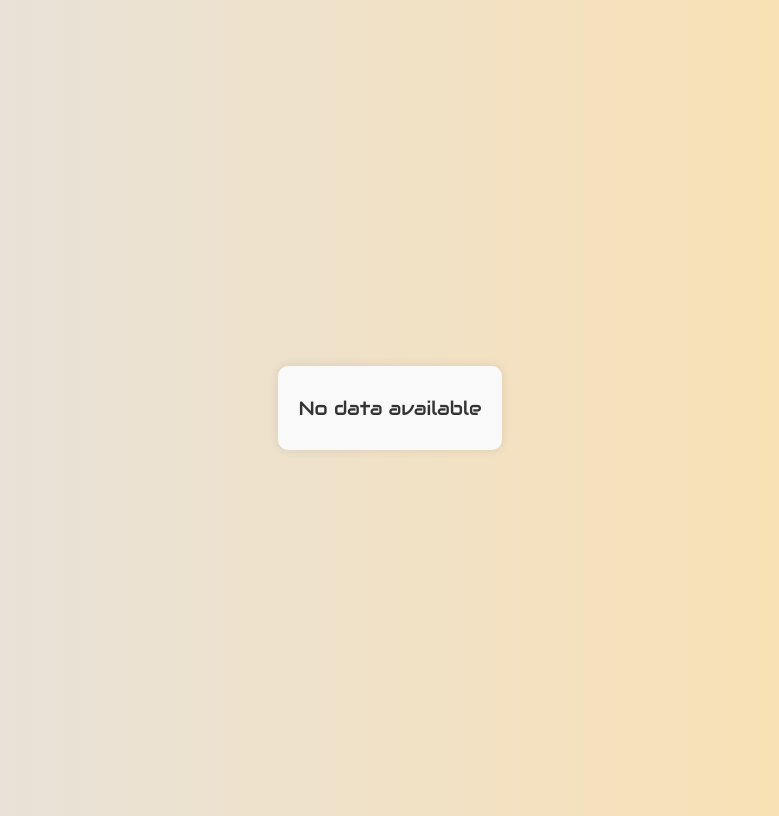
After one commit to GitGinocchio/WeatherWebsiteArduino, a Flask app: template src/web/templates/grafico.html in a window 1280 px wide. The commit adds this page. Shown: the whole page, without its empty margins (250-1029 px from the left). Run offline with Flask 3, Linux system fonts and the light colour scheme; the template is opened without the code that fills it, so the values that code supplies are empty.

Commit message:
Added photos and fixed html files

```diff
--- a/src/web/main.py
+++ b/src/web/main.py
@@ -29,7 +29,7 @@ app = Flask(
 def index():
     return render_template("index.html", data={})
 
-@app.route("/grafico")
+@app.route("/grafico", methods=["GET", "POST"])
 def grafico():
     if request.method == "POST":
         citta = request.form.get("citta")
--- /dev/null
+++ b/src/web/static/css/grafico.css
@@ -0,0 +1,60 @@
+@import url('https://fonts.googleapis.com/css2?family=Poppins:ital,wght@0,100;0,200;0,300;0,400;0,500;0,600;0,700;0,800;0,900;1,100;1,200;1,300;1,400;1,500;1,600;1,700;1,800;1,900&display=swap');
+
+.data-item {
+    font-family: 'Audiowide', sans-serif;
+    font-size: 1.2em;
+    color: #333;
+    margin: 10px 0;
+    display: flex;
+    align-items: center;
+}
+
+.icon {
+    margin-right: 10px;
+    width: 24px;
+    height: 24px;
+    display: flex;
+    justify-content: center;
+}
+
+.grafico {
+    background-color: #f9f9f9;
+    padding: 20px;
+    border-radius: 10px;
+    box-shadow: 0 0 10px rgba(0, 0, 0, 0.1);
+}
+
+.container {
+    display: flex;
+    justify-content: center;
+    align-items: center;
+    height: 100vh;
+}
+
+body {
+    display: flex;
+    justify-content: center;
+    align-items: center;
+    min-height: 100vh;
+    background: linear-gradient(90deg, #e2e2e2, #ffe1ab);
+}
+
+button{
+    width: 10%;
+    height: 37px;
+    background: #333;
+    box-shadow: 0 0 10x rgba(0, 0, 0, 0.1);
+    align-content: center;
+    text-align: center;
+    border-radius: 8px;
+    cursor: pointer;
+    color: #fff;
+    font-size: 24px;
+    font-weight: 600;
+    border: none;
+    font-family: "Audiowide", sans-serif;
+}
+
+button:hover {
+    background-color: #ffd285;
+}
--- a/src/web/static/css/login.css
+++ b/src/web/static/css/login.css
@@ -21,7 +21,7 @@ body {
     justify-content: center;
     align-items: center;
     min-height: 100vh;
-    background: linear-gradient(90deg, #e2e2e2, #c9d6ff);
+    background: linear-gradient(90deg, #e2e2e2, #ffeaa5);
 }
 
 .containerp {
--- /dev/null
+++ b/src/web/templates/grafico.html
@@ -0,0 +1,36 @@
+<!DOCTYPE html>
+<html lang="it">
+<head>
+    <meta charset="UTF-8">
+    <title>ProMeteo</title>
+    <link rel="preconnect" href="https://fonts.googleapis.com">
+    <link rel="preconnect" href="https://fonts.gstatic.com" crossorigin>
+    <link href="https://fonts.googleapis.com/css2?family=Audiowide&display=swap" rel="stylesheet">
+    <link rel="stylesheet" href="./static/css/grafico.css">
+    <script src="./static/js/index.js" defer></script>
+</head>
+<body>
+    <div class="main">
+        <main>
+            <div class="container">
+                <div class="grafico">
+                    {% if data %}
+                        <p class="data-item">
+                            <img src="./static/images/umidity.png" alt="Thermometer" class="icon">
+                            Umidity: {{ data.current_condition[0].humidity }}%</p>
+                        <p class="data-item">
+                        <img src="./static/images/thermometer.png" alt="Thermometer" class="icon">Temperature: {{ data.current_condition[0].temp_C }}°C</p>
+                        <p class="data-item">
+                            <img src="./static/images/pressure.png" alt="Thermometer" class="icon">
+                            Pressure: {{ data.current_condition[0].pressure }} hPa</p>
+                        <p class="data-item">
+                            <img src="./static/images/wind.png" alt="Thermometer" class="icon">
+                            Wind: {{ data.current_condition[0].windspeedKmph }} km/h</p>
+                    {% else %}
+                        <p class="data-item">No data available</p>
+                    {% endif %}
+                </div>
+            </main>
+    </div>
+</body>
+</html>
--- a/src/web/templates/menu.html
+++ b/src/web/templates/menu.html
@@ -4,8 +4,8 @@
         <link rel="preconnect" href="https://fonts.googleapis.com">
         <link rel="preconnect" href="https://fonts.gstatic.com" crossorigin>
         <link href="https://fonts.googleapis.com/css2?family=Audiowide&display=swap" rel="stylesheet">
-        <link rel="stylesheet" href="menuCs.css">
-        <script src="menuJS.js"></script>
+        <link rel="stylesheet" href="./static/css/menuCs.css">
+        <script src="./static/js/menuJS.js"></script>
     </head>
     <body>
         <ul>
@@ -34,6 +34,6 @@
             </ul>
         </ul>
         <br>
-        <button class="backToSite" onclick="location.href='main.html'">Torna al sito</button>
+        <button class="backToSite" onclick="location.href='index.html'">Torna al sito</button>
     </body>
 </html>
--- a/src/web/templates/register.html
+++ b/src/web/templates/register.html
@@ -3,7 +3,6 @@
         <title>Register</title>
         <link href="https://unpkg.com/boxicons@2.1.4/css/boxicons.min.css" rel="stylesheet">
 
-        <!-- Vi odio per aver utilizzato lo stesso stile della pagina login ma va bene cosi' - Giulio -->
         <link rel="stylesheet" href="./static/css/login.css">
         <script src="./static/js/register.js"></script>
     </head>
```
Also changed, not shown: src/web/templates/index.html (+1 -22 lines), src/web/static/images/pressure.png (added), src/web/static/images/thermometer.png (added), src/web/static/images/umidity.png (added), src/web/static/images/wind.png (added).
